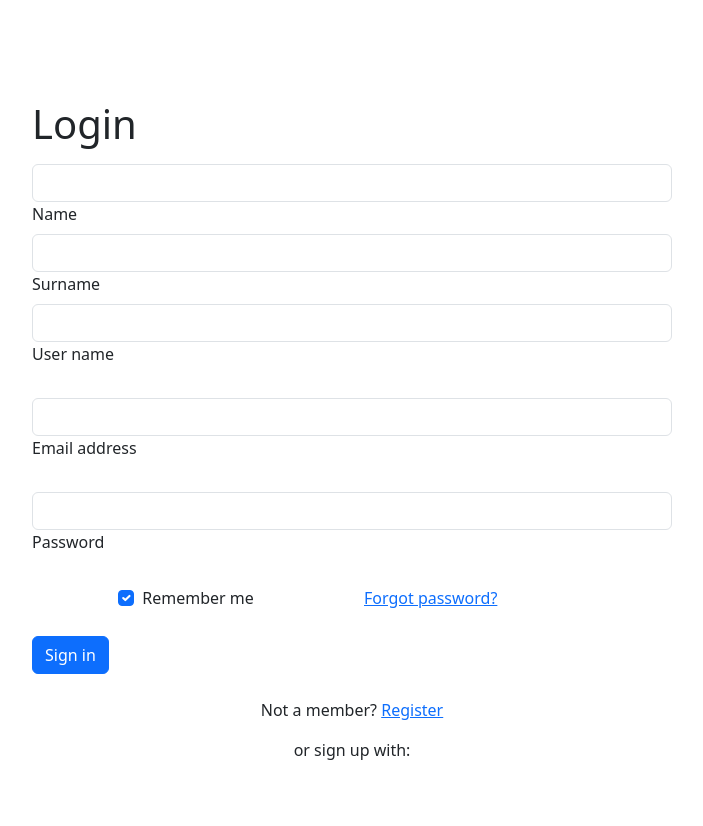
After one commit to xhem11/PUSH, a PHP site: page /login.php in a window 1280 px wide. The commit adds this page. Shown: the whole page, without its empty margins (288-991 px from the left). Run offline with PHP 8.4, Linux system fonts and the light colour scheme.

Commit message:
login and register

```diff
--- /dev/null
+++ b/login.php
@@ -0,0 +1,85 @@
+<!DOCTYPE html>
+<html lang="en">
+
+<head>
+    <meta charset="UTF-8">
+    <meta name="viewport" content="width=device-width, initial-scale=1.0">
+    <title>Document</title>
+    <link rel="stylesheet" href="https://cdn.jsdelivr.net/npm/bootstrap@5.3.3/dist/css/bootstrap.min.css" integrity="sha384-QWTKZyjpPEjISv5WaRU9OFeRpok6YctnYmDr5pNlyT2bRjXh0JMhjY6hW+ALEwIH" crossorigin="anonymous">
+</head>
+
+<body>
+    <div class="w-50 mx-auto" style="margin-top: 100px;">
+        <h1 class="mb-3">Login</h1>
+        <form>
+        <div data-mdb-input-init class="form-outline mb-4">
+                <input type="text" id="form2Example3" class="form-control" />
+                <label class="form-label" for="form2Example3"> Name</label>
+
+             <div data-mdb-input-init class="form-outline mb-4">
+                <input type="email" id="form2Example4" class="form-control" />
+                <label class="form-label" for="form2Example4">Surname</label>
+
+             <div data-mdb-input-init class="form-outline mb-4">
+                <input type="email" id="form2Example5" class="form-control" />
+                <label class="form-label" for="form2Example15">User name</label>
+            </div>
+
+            </div>
+            <!-- Email input -->
+            <div data-mdb-input-init class="form-outline mb-4">
+                <input type="email" id="form2Example1" class="form-control" />
+                <label class="form-label" for="form2Example1">Email address</label>
+            </div>
+
+            <!-- Password input -->
+            <div data-mdb-input-init class="form-outline mb-4">
+                <input type="password" id="form2Example2" class="form-control" />
+                <label class="form-label" for="form2Example2">Password</label>
+            </div>
+
+            <!-- 2 column grid layout for inline styling -->
+            <div class="row mb-4">
+                <div class="col d-flex justify-content-center">
+                    <!-- Checkbox -->
+                    <div class="form-check">
+                        <input class="form-check-input" type="checkbox" value="" id="form2Example31" checked />
+                        <label class="form-check-label" for="form2Example31"> Remember me </label>
+                    </div>
+                </div>
+
+                <div class="col">
+                    <!-- Simple link -->
+                    <a href="#!">Forgot password?</a>
+                </div>
+            </div>
+
+            <!-- Submit button -->
+            <button type="button" data-mdb-button-init data-mdb-ripple-init class="btn btn-primary btn-block mb-4">Sign in</button>
+
+            <!-- Register buttons -->
+            <div class="text-center">
+                <p>Not a member? <a href="#!">Register</a></p>
+                <p>or sign up with:</p>
+                <button type="button" data-mdb-button-init data-mdb-ripple-init class="btn btn-link btn-floating mx-1">
+                    <i class="fab fa-facebook-f"></i>
+                </button>
+
+                <button type="button" data-mdb-button-init data-mdb-ripple-init class="btn btn-link btn-floating mx-1">
+                    <i class="fab fa-google"></i>
+                </button>
+
+                <button type="button" data-mdb-button-init data-mdb-ripple-init class="btn btn-link btn-floating mx-1">
+                    <i class="fab fa-twitter"></i>
+                </button>
+
+                <button type="button" data-mdb-button-init data-mdb-ripple-init class="btn btn-link btn-floating mx-1">
+                    <i class="fab fa-github"></i>
+                </button>
+            </div>
+        </form>
+    </div>
+    <script src="https://cdn.jsdelivr.net/npm/bootstrap@5.3.3/dist/js/bootstrap.min.js" integrity="sha384-0pUGZvbkm6XF6gxjEnlmuGrJXVbNuzT9qBBavbLwCsOGabYfZo0T0to5eqruptLy" crossorigin="anonymous"></script>
+</body>
+
+</html>
```
Also changed, not shown: dashboard.php (+88 -29 lines), header.php (added, +14 -0 lines), register.php (added, +85 -0 lines), footer.php (added).
